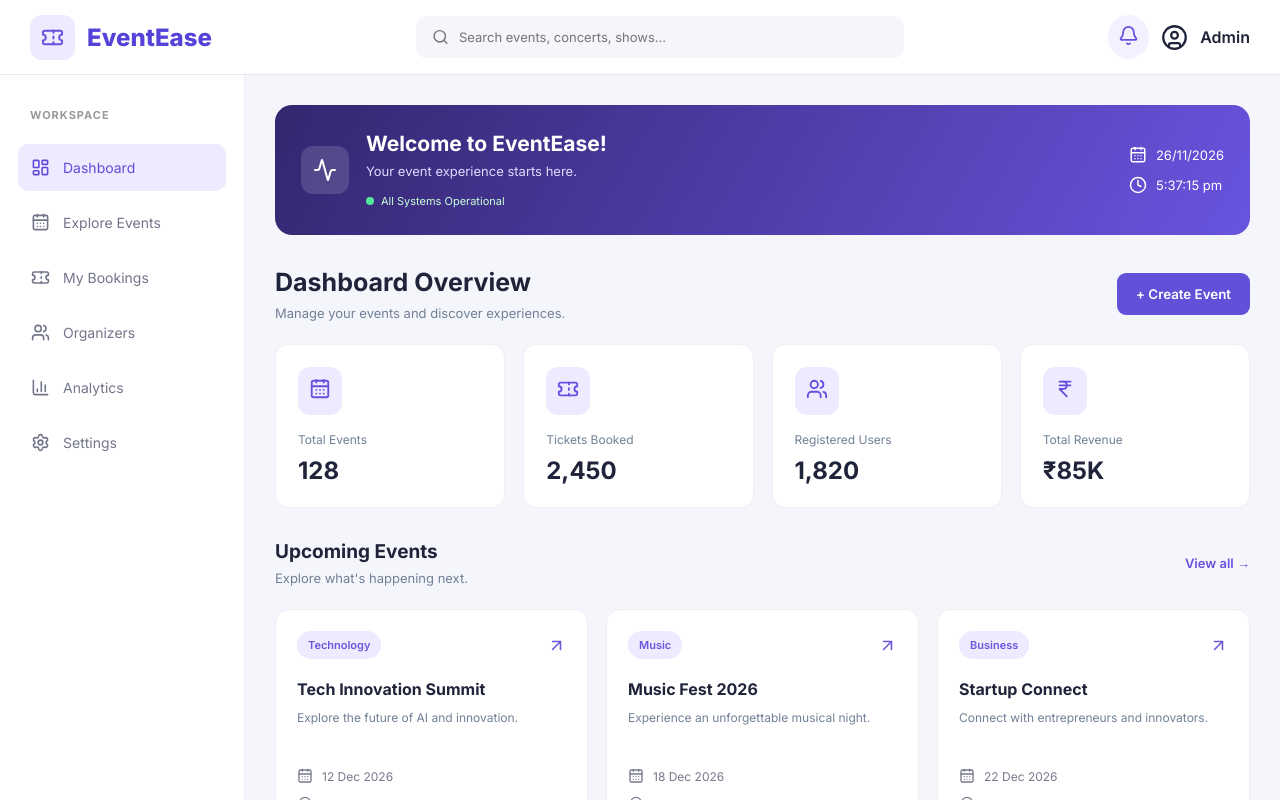
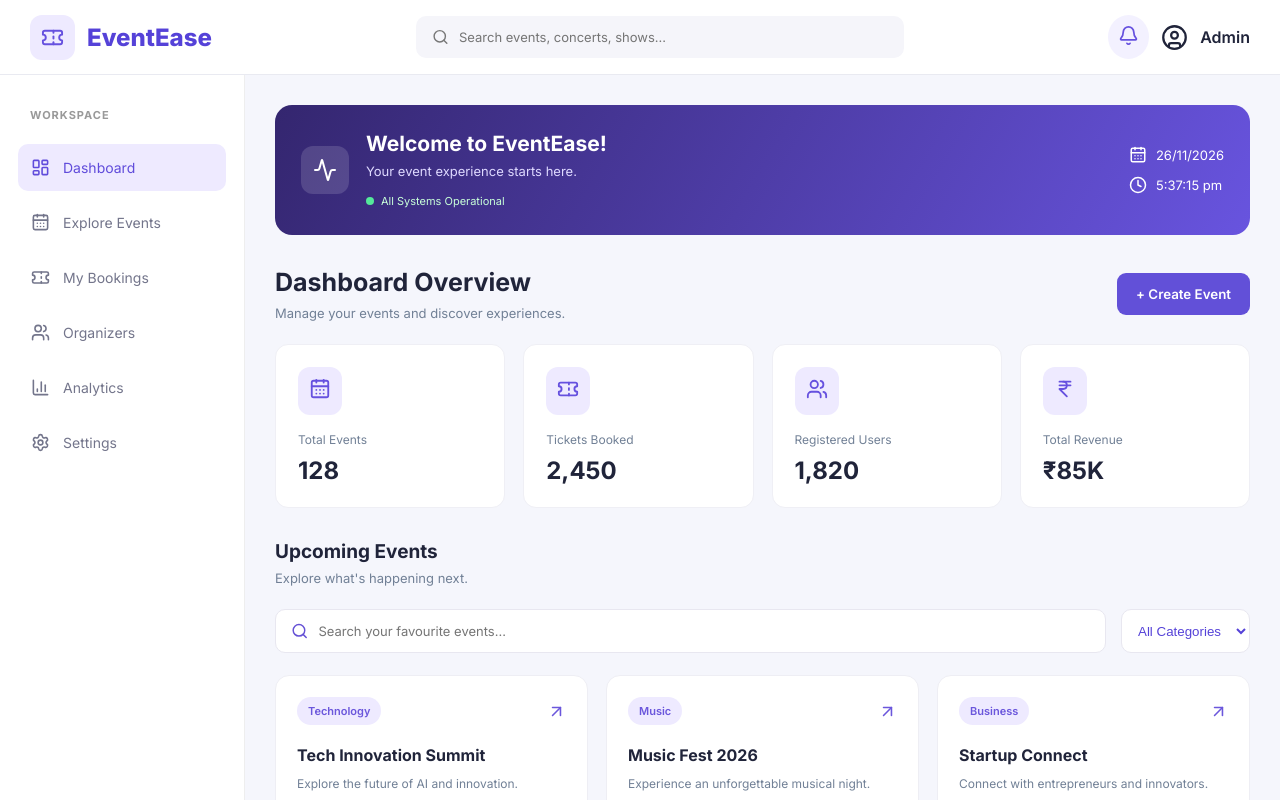
Before and after one commit to Mohanapriyap978/Event-Ticket-Booking-MERN, a React app in the folder frontend/: page / in a window 1280 px wide. Shown: the top 800 px of the page. Built offline with nearby package versions, Linux system fonts and the light colour scheme; the HTML template or start-up script is replaced by a standard one.

Commit message:
feat: add event discovery filters with search and category selection

```diff
--- a/frontend/src/App.css
+++ b/frontend/src/App.css
@@ -523,3 +523,52 @@ button {
 .event-description {
   color: #718096 !important;
 }
+
+
+/* EVENT DISCOVERY FILTERS */
+
+.event-filters {
+  display: flex;
+  gap: 15px;
+  margin-bottom: 22px;
+}
+
+.event-search {
+  display: flex;
+  align-items: center;
+  gap: 10px;
+  background: white;
+  border: 1px solid #e8e7f0;
+  padding: 12px 15px;
+  border-radius: 10px;
+  flex: 1;
+  color: #6551d5;
+}
+
+.event-search input {
+  border: none;
+  outline: none;
+  width: 100%;
+  font-size: 13px;
+  background: transparent;
+}
+
+.event-filters select {
+  background: white;
+  border: 1px solid #e8e7f0;
+  border-radius: 10px;
+  padding: 12px;
+  color: #5542d8;
+  outline: none;
+}
+
+.no-events {
+  color: #718096;
+  padding: 25px;
+}
+
+@media (max-width: 600px) {
+  .event-filters {
+    flex-direction: column;
+  }
+}
--- a/frontend/src/pages/Dashboard.jsx
+++ b/frontend/src/pages/Dashboard.jsx
@@ -1,11 +1,12 @@
 
-import React from "react";
+import React, { useState } from "react";
 
 import {
   CalendarDays,
   Ticket,
   Users,
-  IndianRupee
+  IndianRupee,
+  Search
 } from "lucide-react";
 
 import SystemBanner from "../components/SystemBanner";
@@ -49,6 +50,19 @@ const stats = [
 ];
 
 function Dashboard() {
+  const [search, setSearch] = useState("");
+  const [category, setCategory] = useState("All");
+
+  const filteredEvents = events.filter((event) => {
+    const matchesSearch =
+      event.title.toLowerCase().includes(search.toLowerCase());
+
+    const matchesCategory =
+      category === "All" || event.category === category;
+
+    return matchesSearch && matchesCategory;
+  });
+
   return (
     <main className="dashboard">
 
@@ -74,7 +88,6 @@ function Dashboard() {
               <div className="stat-icon">
                 <Icon size={22} />
               </div>
-
               <p>{stat.label}</p>
               <h2>{stat.value}</h2>
             </div>
@@ -87,17 +100,43 @@ function Dashboard() {
           <h2>Upcoming Events</h2>
           <p>Explore what's happening next.</p>
         </div>
+      </div>
 
-        <span>View all →</span>
+      <div className="event-filters">
+
+        <div className="event-search">
+          <Search size={18} />
+
+          <input
+            type="text"
+            placeholder="Search your favourite events..."
+            value={search}
+            onChange={(e) => setSearch(e.target.value)}
+          />
+        </div>
+
+        <select
+          value={category}
+          onChange={(e) => setCategory(e.target.value)}
+        >
+          <option value="All">All Categories</option>
+          <option value="Technology">Technology</option>
+          <option value="Music">Music</option>
+          <option value="Business">Business</option>
+        </select>
+
       </div>
 
       <div className="events-grid">
-        {events.map((event) => (
-          <EventCard
-            key={event.title}
-            event={event}
-          />
-        ))}
+        {filteredEvents.length > 0 ? (
+          filteredEvents.map((event) => (
+            <EventCard key={event.title} event={event} />
+          ))
+        ) : (
+          <p className="no-events">
+            No events found. Try another search!
+          </p>
+        )}
       </div>
 
     </main>
```
